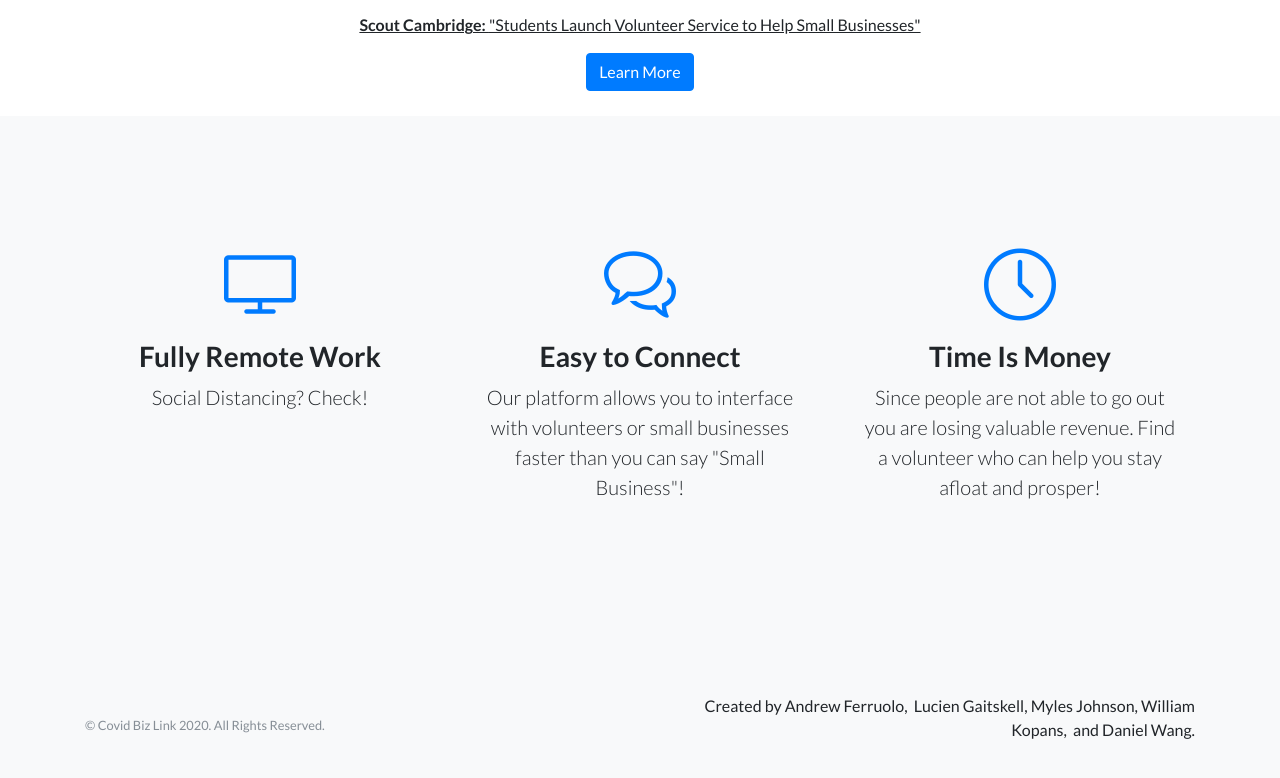
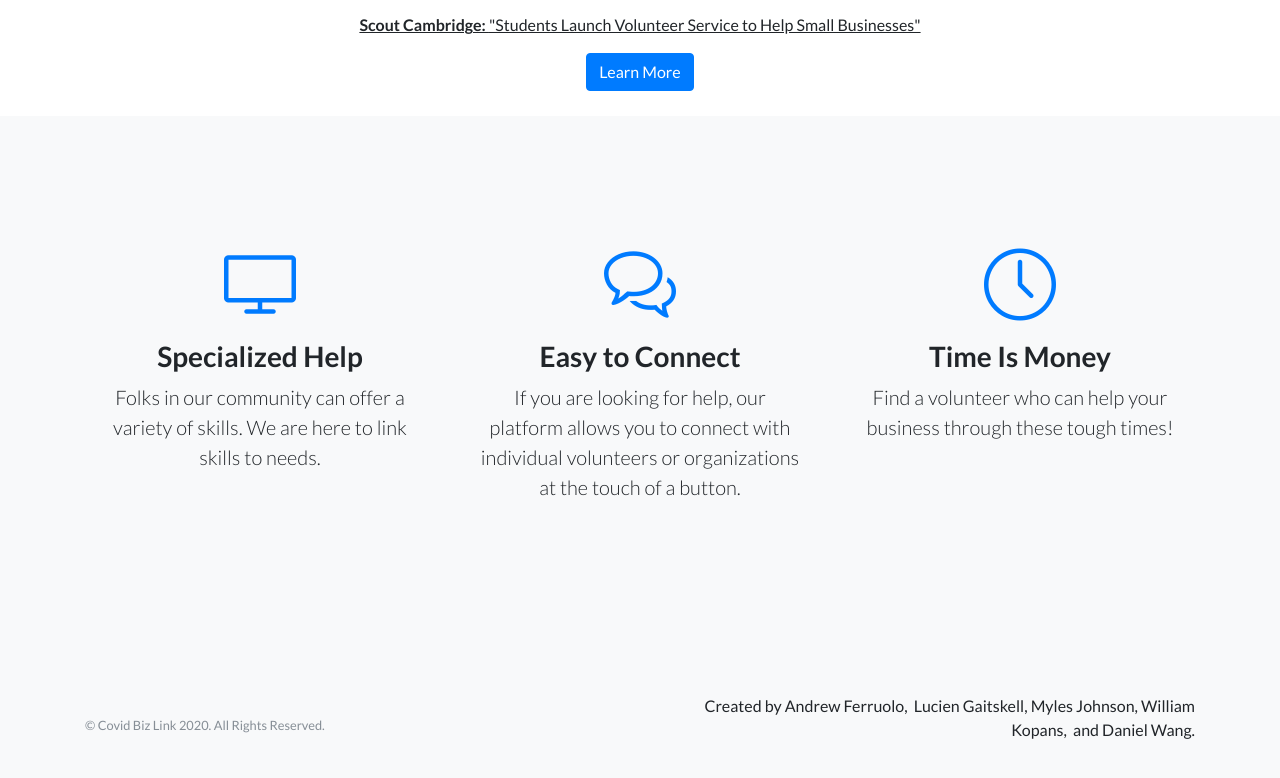
Before and after one commit to skills4smallbiz/skills4smallbiz, a plain HTML site: page public/index.html in a window 1280 px wide. Shown: the part 1309-2087 px from the top of the page. Drawn offline with nearby package versions, Linux system fonts and the light colour scheme; no server answers.

Commit message:
update boxes on index page

```diff
--- a/public/index.html
+++ b/public/index.html
@@ -106,12 +106,12 @@
                 <div class="col-lg-4">
                     <div class="mx-auto features-icons-item mb-5 mb-lg-0 mb-lg-3">
                         <div class="d-flex features-icons-icon"><i class="icon-screen-desktop m-auto text-primary" data-bs-hover-animate="pulse"></i></div>
-                        <h3>Fully Remote Work</h3><p class="lead mb-0">Social Distancing? Check!</p></div>
+                        <h3>Specialized Help</h3><p class="lead mb-0">Folks in our community can offer a variety of skills. We are here to link skills to needs.</p></div>
                 </div><div class="col-lg-4">
     <div class="mx-auto features-icons-item mb-5 mb-lg-0 mb-lg-3">
         <div class="d-flex features-icons-icon"><i class="icon-bubbles m-auto text-primary"></i></div>
         <h3>Easy to Connect</h3>
-    <p class="lead mb-0">Our platform allows you to interface with volunteers or small businesses faster than you can say "Small Business"!</p>
+    <p class="lead mb-0">If you are looking for help, our platform allows you to connect with individual volunteers or organizations at the touch of a button.</p>
         <p class="lead mb-0"></p>
     </div>
 </div>
@@ -119,7 +119,7 @@
                     <div class="mx-auto features-icons-item mb-5 mb-lg-0 mb-lg-3">
                         <div class="d-flex features-icons-icon"><i class="icon-clock m-auto text-primary" data-bs-hover-animate="pulse"></i></div>
                         <h3>Time Is Money</h3>
-                        <p class="lead mb-0">Since people are not able to go out you are losing valuable revenue. Find a volunteer who can help you stay afloat and prosper!</p>
+                        <p class="lead mb-0">Find a volunteer who can help your business through these tough times!</p>
                     </div>
                 </div>
             </div>
```
